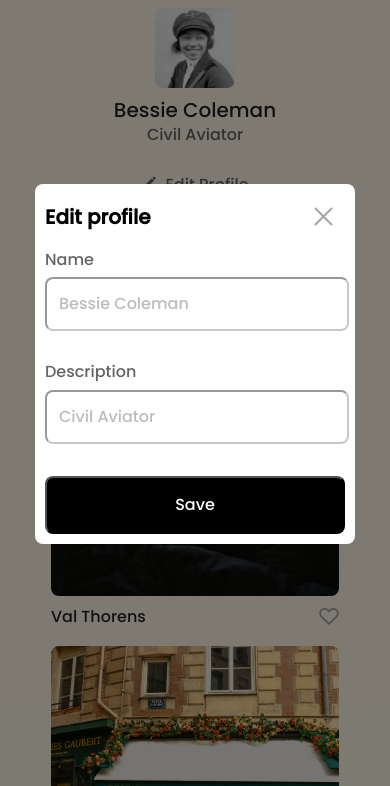
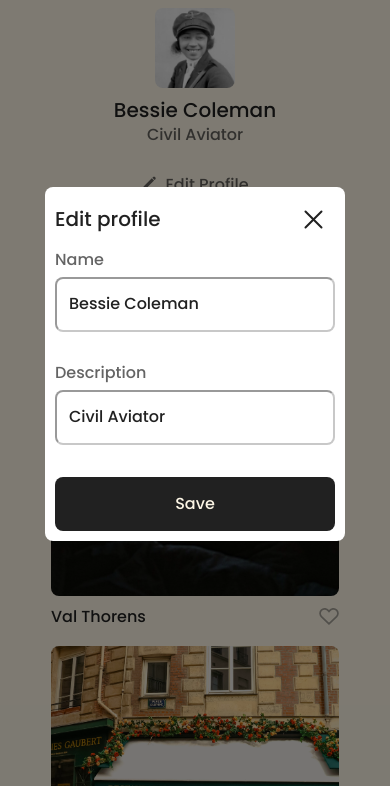
Before and after one commit to Laurenn23/se_project_spots, a plain HTML site: page index.html in a window 390 px wide. Both pictures are taken after a click on the button "Edit Profile". Shown: the part 58-844 px from the top of the page. Drawn offline with Linux system fonts and the light colour scheme.

Commit message:
changes on modal block, index.html and updated close icon

```diff
--- a/blocks/modal.css
+++ b/blocks/modal.css
@@ -25,6 +25,7 @@
   border-radius: 8px;
   background-color: #fff;
   padding: 32px 50px;
+  box-sizing: border-box;
   position: relative;
 }
 
@@ -36,7 +37,8 @@
   height: 40px;
   padding: 0;
   border: none;
-  background-color: #fff;
+  background-color: transparent;
+  color: #212121;
   cursor: pointer;
 }
 
@@ -47,6 +49,9 @@
 .modal__title {
   margin: 0 0 32px;
   font-size: 32px;
+  color: #212121;
+  line-height: 100%;
+  font-weight: 500;
 }
 
 .modal__form {
@@ -64,13 +69,14 @@
 .modal__input {
   display: block;
   margin: 8px 0 0;
+  box-sizing: border-box;
   width: 100%;
   padding: 16px 12px;
   border-radius: 8px;
   border-color: #21212166;
   font-weight: 500;
   font-size: 20px;
-  color: #2121214d;
+  color: #212121;
   cursor: pointer;
 }
 
@@ -79,21 +85,22 @@
 }
 
 .modal__input:hover {
-  opacity: 1;
+  border-color: #212121;
+  transition: border-color 0.3s ease;
 }
 
 .modal__submit-button {
-  background-color: #000;
-  color: #fff;
+  background-color: #212121;
+  color: #fcf5e5;
   border-radius: 8px;
   padding: 18px 58px;
   display: flex;
   justify-content: center;
   font-size: 16px;
   font-weight: 500;
-  font-size: 16px;
   max-width: 156px;
   cursor: pointer;
+  border: 0;
 }
 
 .modal__submit-button:hover {
@@ -104,11 +111,9 @@
   .modal__container {
     width: 300px;
     padding: 10px;
-    position: relative;
   }
 
   .modal__close-button {
-    position: absolute;
     top: 12px;
     right: 12px;
   }
@@ -116,12 +121,10 @@
   .modal__title {
     margin: 12px 0 22px;
     font-size: 20px;
-    display: flex;
-    justify-content: space-between;
   }
 
   .modal__input {
-    width: 276px;
+    width: 100%;
     font-size: 16px;
   }
 
@@ -129,8 +132,4 @@
     width: 100%;
     max-width: none;
   }
-
-  .modal__submit-button:hover {
-    opacity: 0.8;
-  }
 }
--- a/index.html
+++ b/index.html
@@ -112,7 +112,7 @@
       <div class="modal" id="edit-profile-modal">
         <div class="modal__container">
           <button type="button" class="modal__close-button">
-            <img src="./images/close.svg" alt="exit-icon" />
+            <img src="./images/newcloseicon.svg" alt="exit-icon" />
           </button>
           <h2 class="modal__title">Edit profile</h2>
           <form class="modal__form">
@@ -141,7 +141,7 @@
       <div class="modal" id="new-post-modal">
         <div class="modal__container">
           <button type="button" class="modal__close-button">
-            <img src="./images/close.svg" alt="exit-icon" />
+            <img src="./images/newcloseicon.svg" alt="exit-icon" />
           </button>
           <h2 class="modal__title">New Post</h2>
           <form class="modal__form">
```
Also changed, not shown: images/newcloseicon.svg (added).
